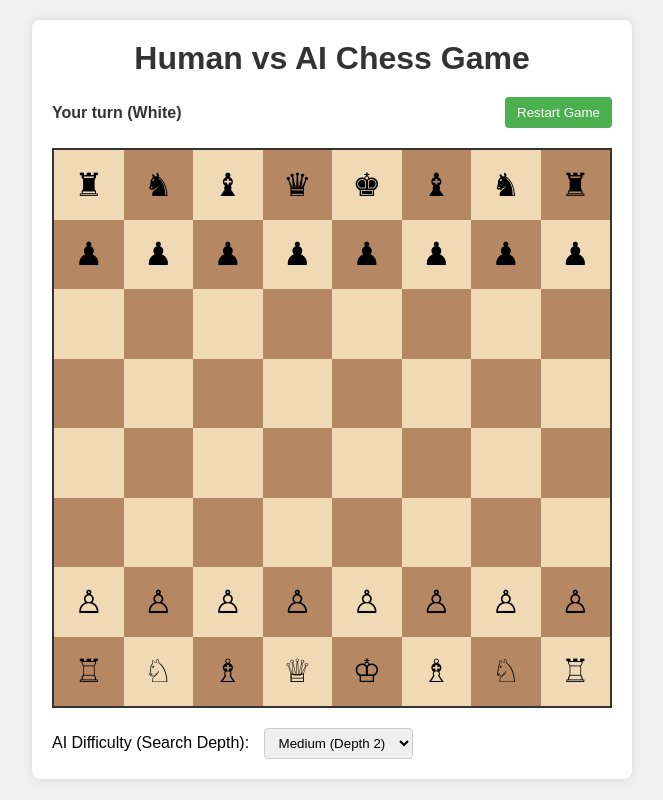
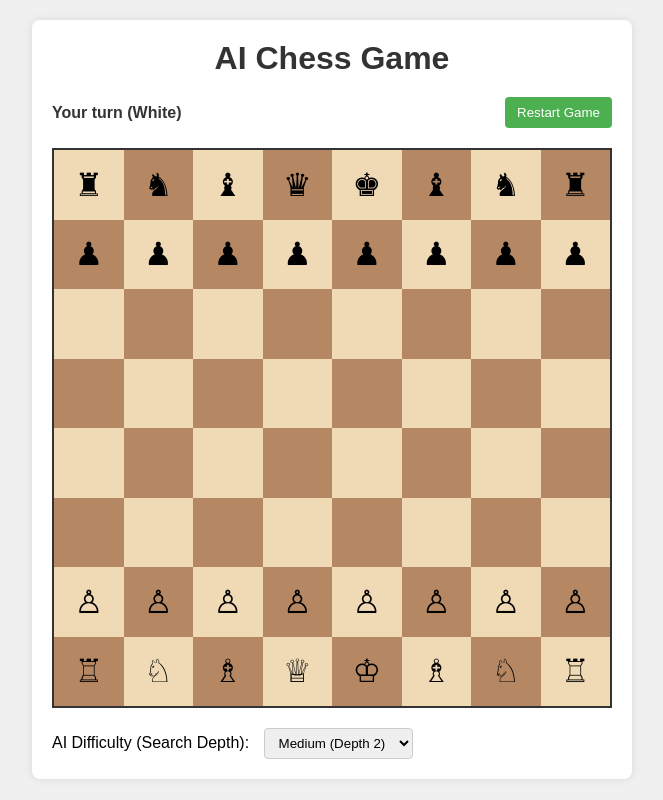
Before and after one commit to ahnayef/AI-Course, a plain HTML site: page AI Games/chess/index.html in a window 1280 px wide. Shown: the whole page, without its empty margins (308-971 px from the left). Drawn offline with Linux system fonts and the light colour scheme.

Commit message:
Add screenshoots

```diff
--- a/AI Games/chess/index.html
+++ b/AI Games/chess/index.html
@@ -8,7 +8,7 @@
 </head>
 <body>
     <div class="container">
-        <h1>Human vs AI Chess Game</h1>
+        <h1>AI Chess Game</h1>
         <div class="game-info">
             <div id="status">Your turn (White)</div>
             <button id="restart-btn">Restart Game</button>
```
Also changed, not shown: AI Games/chess/screenshoots/chess.png (added), AI Games/connect_four/screenshoots/connect4.png (added), AI Games/ticTacToe/index.html (renamed from AI Games/ticTacToy/index.html), AI Games/ticTacToe/screenshoots/ticTacToe.png (added), AI Games/ticTacToe/script.js (renamed from AI Games/ticTacToy/script.js), AI Games/ticTacToe/styles.css (renamed from AI Games/ticTacToy/styles.css), 4 other files.
